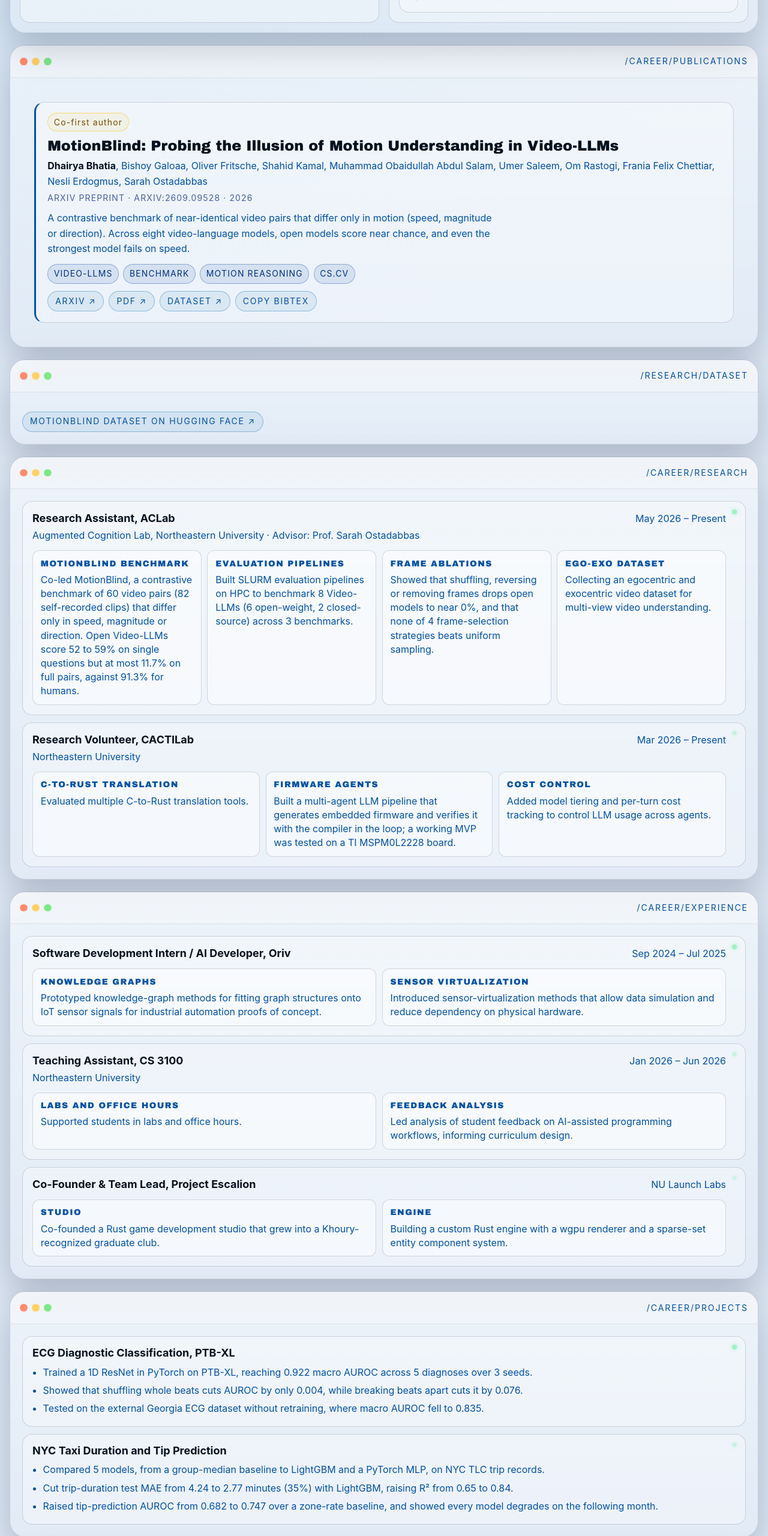
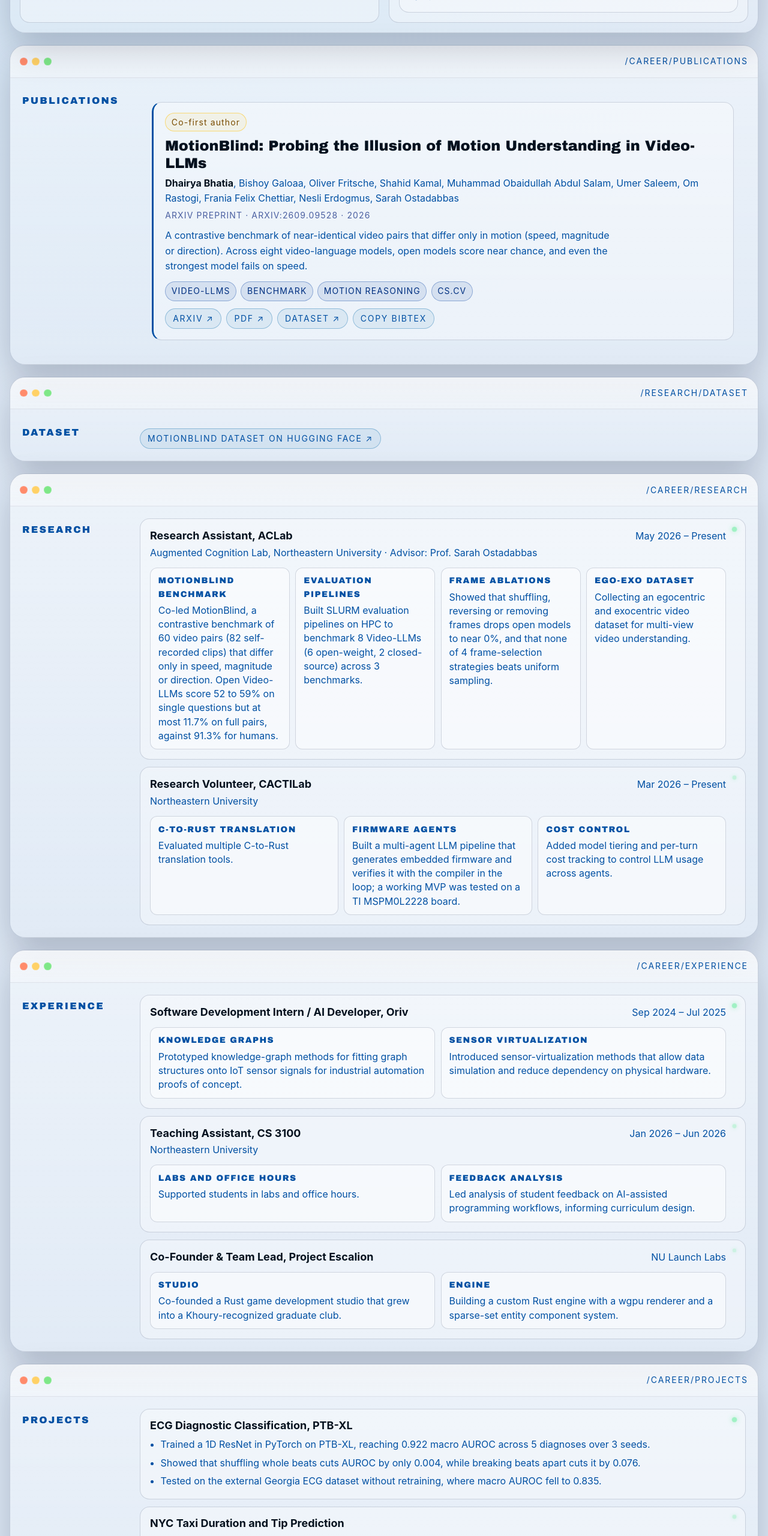
Before and after one commit to dhairyab0069/dhairyab0069.github.io, a plain HTML site: page index.html in a window 1280 px wide. Shown: the part 1820-4380 px from the top of the page at 60% size. Drawn offline with Linux system fonts and the light colour scheme; animation ran at ten frames a second; a web font is replaced by a local one.

Commit message:
Add left-pane headings to home windows, including Dataset

```diff
--- a/index.html
+++ b/index.html
@@ -124,6 +124,8 @@
           <div class="titlebar">/career/publications</div>
         </div>
         <div class="win-body">
+          <h2 class="win-h">Publications</h2>
+          <div class="win-content">
 <div class="career-sec">
                 <div class="pub-list" id="publications-list">
           <article class="pub-card" id="pub-motionblind">
@@ -135,6 +137,7 @@
         </div>
               </div>
 
+          </div>
         </div>
       </section>
 
@@ -144,8 +147,11 @@
           <div class="titlebar">/research/dataset</div>
         </div>
         <div class="win-body">
+          <h2 class="win-h">Dataset</h2>
+          <div class="win-content">
           <div class="pub-actions">
             <a class="run-btn" href="https://huggingface.co/datasets/augmentedcognitionlab/MotionBlind" target="_blank" rel="noopener">MotionBlind dataset on Hugging Face ↗</a>
+          </div>
           </div>
         </div>
       </section>
@@ -156,12 +162,15 @@
           <div class="titlebar">/career/research</div>
         </div>
         <div class="win-body">
+          <h2 class="win-h">Research</h2>
+          <div class="win-content">
 <div class="career-sec">
                 <article class="career-item"><div class="ci-head"><h3>Research Assistant, ACLab</h3><span class="ci-date">May 2026 – Present</span></div><span class="meta">Augmented Cognition Lab, Northeastern University · Advisor: Prof. Sarah Ostadabbas</span><div class="ci-grid"><div class="ci-chip"><b>MotionBlind benchmark</b><p>Co-led MotionBlind, a contrastive benchmark of 60 video pairs (82 self-recorded clips) that differ only in speed, magnitude or direction. Open Video-LLMs score 52 to 59% on single questions but at most 11.7% on full pairs, against 91.3% for humans.</p></div><div class="ci-chip"><b>Evaluation pipelines</b><p>Built SLURM evaluation pipelines on HPC to benchmark 8 Video-LLMs (6 open-weight, 2 closed-source) across 3 benchmarks.</p></div><div class="ci-chip"><b>Frame ablations</b><p>Showed that shuffling, reversing or removing frames drops open models to near 0%, and that none of 4 frame-selection strategies beats uniform sampling.</p></div><div class="ci-chip"><b>Ego-exo dataset</b><p>Collecting an egocentric and exocentric video dataset for multi-view video understanding.</p></div></div></article>
                 <article class="career-item"><div class="ci-head"><h3>Research Volunteer, CACTILab</h3><span class="ci-date">Mar 2026 – Present</span></div><span class="meta">Northeastern University</span><div class="ci-grid"><div class="ci-chip"><b>C-to-Rust translation</b><p>Evaluated multiple C-to-Rust translation tools.</p></div><div class="ci-chip"><b>Firmware agents</b><p>Built a multi-agent LLM pipeline that generates embedded firmware and verifies it with the compiler in the loop; a working MVP was tested on a TI MSPM0L2228 board.</p></div><div class="ci-chip"><b>Cost control</b><p>Added model tiering and per-turn cost tracking to control LLM usage across agents.</p></div></div></article>
 
               </div>
 
+          </div>
         </div>
       </section>
 
@@ -171,12 +180,15 @@
           <div class="titlebar">/career/experience</div>
         </div>
         <div class="win-body">
+          <h2 class="win-h">Experience</h2>
+          <div class="win-content">
 <div class="career-sec">
                 <article class="career-item"><div class="ci-head"><h3>Software Development Intern / AI Developer, Oriv</h3><span class="ci-date">Sep 2024 – Jul 2025</span></div><div class="ci-grid"><div class="ci-chip"><b>Knowledge graphs</b><p>Prototyped knowledge-graph methods for fitting graph structures onto IoT sensor signals for industrial automation proofs of concept.</p></div><div class="ci-chip"><b>Sensor virtualization</b><p>Introduced sensor-virtualization methods that allow data simulation and reduce dependency on physical hardware.</p></div></div></article>
                 <article class="career-item"><div class="ci-head"><h3>Teaching Assistant, CS 3100</h3><span class="ci-date">Jan 2026 – Jun 2026</span></div><span class="meta">Northeastern University</span><div class="ci-grid"><div class="ci-chip"><b>Labs and office hours</b><p>Supported students in labs and office hours.</p></div><div class="ci-chip"><b>Feedback analysis</b><p>Led analysis of student feedback on AI-assisted programming workflows, informing curriculum design.</p></div></div></article>
                 <article class="career-item"><div class="ci-head"><h3>Co-Founder &amp; Team Lead, Project Escalion</h3><span class="ci-date">NU Launch Labs</span></div><div class="ci-grid"><div class="ci-chip"><b>Studio</b><p>Co-founded a Rust game development studio that grew into a Khoury-recognized graduate club.</p></div><div class="ci-chip"><b>Engine</b><p>Building a custom Rust engine with a wgpu renderer and a sparse-set entity component system.</p></div></div></article>
               </div>
 
+          </div>
         </div>
       </section>
 
@@ -186,11 +198,14 @@
           <div class="titlebar">/career/projects</div>
         </div>
         <div class="win-body">
+          <h2 class="win-h">Projects</h2>
+          <div class="win-content">
 <div class="career-sec">
                 <article class="career-item"><div class="ci-head"><h3>ECG Diagnostic Classification, PTB-XL</h3><span class="ci-date"></span></div><ul><li>Trained a 1D ResNet in PyTorch on PTB-XL, reaching 0.922 macro AUROC across 5 diagnoses over 3 seeds.</li><li>Showed that shuffling whole beats cuts AUROC by only 0.004, while breaking beats apart cuts it by 0.076.</li><li>Tested on the external Georgia ECG dataset without retraining, where macro AUROC fell to 0.835.</li></ul></article>
                 <article class="career-item"><div class="ci-head"><h3>NYC Taxi Duration and Tip Prediction</h3><span class="ci-date"></span></div><ul><li>Compared 5 models, from a group-median baseline to LightGBM and a PyTorch MLP, on NYC TLC trip records.</li><li>Cut trip-duration test MAE from 4.24 to 2.77 minutes (35%) with LightGBM, raising R² from 0.65 to 0.84.</li><li>Raised tip-prediction AUROC from 0.682 to 0.747 over a zone-rate baseline, and showed every model degrades on the following month.</li></ul></article>
               </div>
 
+          </div>
         </div>
       </section>
 
@@ -200,11 +215,14 @@
           <div class="titlebar">/career/education</div>
         </div>
         <div class="win-body">
+          <h2 class="win-h">Education</h2>
+          <div class="win-content">
 <div class="career-sec">
                 <article class="career-item"><div class="ci-head"><h3>Master of Science in Computer Science</h3><span class="ci-date">Sep 2025 – May 2027 (expected)</span></div><span class="meta">Khoury College of Computer Science, Northeastern University · Boston, MA</span></article>
                 <article class="career-item"><div class="ci-head"><h3>Bachelor of Science in Computer Science</h3><span class="ci-date">Sep 2020 – May 2024</span></div><span class="meta">The University of British Columbia · Kelowna, BC</span></article>
               </div>
 
+          </div>
         </div>
       </section>
 
@@ -214,6 +232,8 @@
           <div class="titlebar">/career/skills</div>
         </div>
         <div class="win-body">
+          <h2 class="win-h">Technical skills</h2>
+          <div class="win-content">
 <div class="career-sec">
                 <div class="career-skills">
                   <p><b>ML / AI:</b> PyTorch, multimodal learning, VLMs, model evaluation and benchmarking, computer vision</p>
@@ -227,6 +247,7 @@
                 </div>
               </div>
 
+          </div>
         </div>
       </section>
 
--- a/style.css
+++ b/style.css
@@ -714,3 +714,8 @@
     [data-theme="light"] .win{background:linear-gradient(180deg,rgba(255,255,255,.45),rgba(255,255,255,.15))}
     .win-body{padding:1.25rem;display:grid;gap:1rem}
     .win .career-sec{padding:0;border:0;background:none;box-shadow:none}
+
+    .win-body{grid-template-columns:minmax(8rem,11rem) minmax(0,1fr);gap:1.25rem;align-items:start}
+    .win-h{font-family:var(--font-display);font-size:var(--text-sm);letter-spacing:.14em;text-transform:uppercase;color:var(--color-primary);margin:.35rem 0 0;position:sticky;top:1rem}
+    .win-content{display:grid;gap:1rem;min-width:0}
+    @media (max-width:760px){.win-body{grid-template-columns:minmax(0,1fr)}.win-h{position:static;margin:0}}
```
